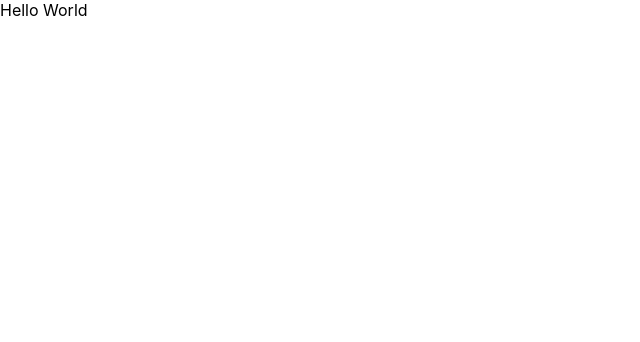
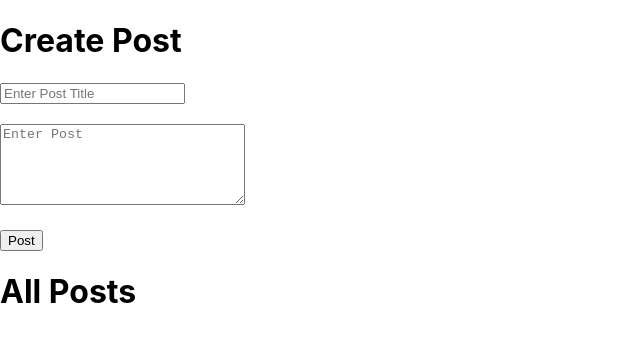
Before and after one commit to gillianlyle/Redux-A-CRUD-Example, a React (Create React App) app: page / in a window 1280 px wide. Shown: the top 342 px of the page, without its empty margins (0-640 px from the left). Built offline with nearby package versions, Linux system fonts and the light colour scheme; the HTML template or start-up script is replaced by a standard one.

Commit message:
basic UI applied

```diff
--- /dev/null
+++ b/src/AllPost.js
@@ -0,0 +1,14 @@
+import React, {Component} from 'react';
+
+class AllPost extends Component {
+
+    render() {
+        return (
+            <div>
+                <h1>All Posts</h1>
+            </div>
+        )
+    }
+}
+
+export default AllPost;
--- a/src/App.js
+++ b/src/App.js
@@ -1,10 +1,13 @@
 import React from 'react';
+import PostForm from './PostForm';
+import AllPost from './AllPost';
 
 function App() {
   return (
-    <div className="App">
-      Hello World
-    </div>
+    <>
+      <PostForm />
+      <AllPost />
+    </>
   );
 }
 
--- /dev/null
+++ b/src/PostForm.js
@@ -0,0 +1,18 @@
+import React , {Component} from 'react';
+
+class PostForm extends Component {
+    render(){
+        return (
+            <div>
+                <h1>Create Post</h1>
+                <form>
+                    <input required type="text" placeholder="Enter Post Title" /><br /><br/>
+                    <textarea required rows="5" cols="28" placeholder="Enter Post" /><br /><br/>
+                    <button>Post</button>
+                </form>
+            </div>
+        )
+    }
+}
+
+export default PostForm;
```
